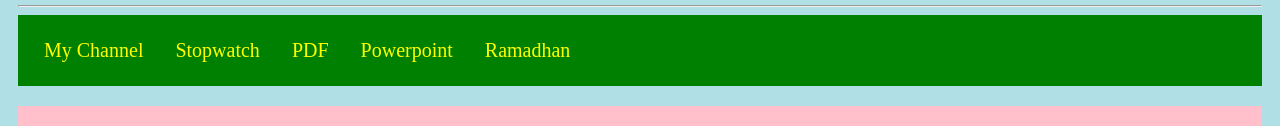
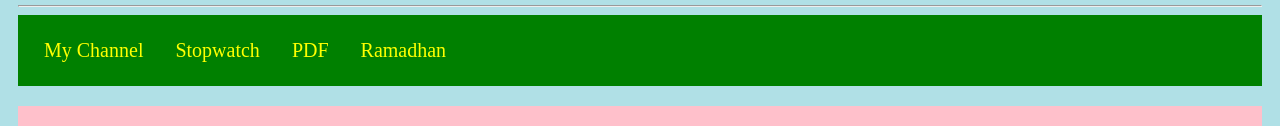
Before and after one commit to Ouhassi/coaching, a plain HTML site: page index.html in a window 1280 px wide. Shown: the part 171-297 px from the top of the page. Drawn offline with Linux system fonts and the light colour scheme.

Commit message:
Update index.html

```diff
--- a/index.html
+++ b/index.html
@@ -40,7 +40,6 @@
     <a href="https://www.youtube.com/@MohamedOuttilmirath13655">My Channel</a>
     <a href="https://tilmirath24.github.io/time/">Stopwatch</a>
     <a href="PDF.html">PDF</a>
-    <a href="powerpoint.html">Powerpoint</a>
     <a href="ramadhan.html">Ramadhan</a>
 
 
```
